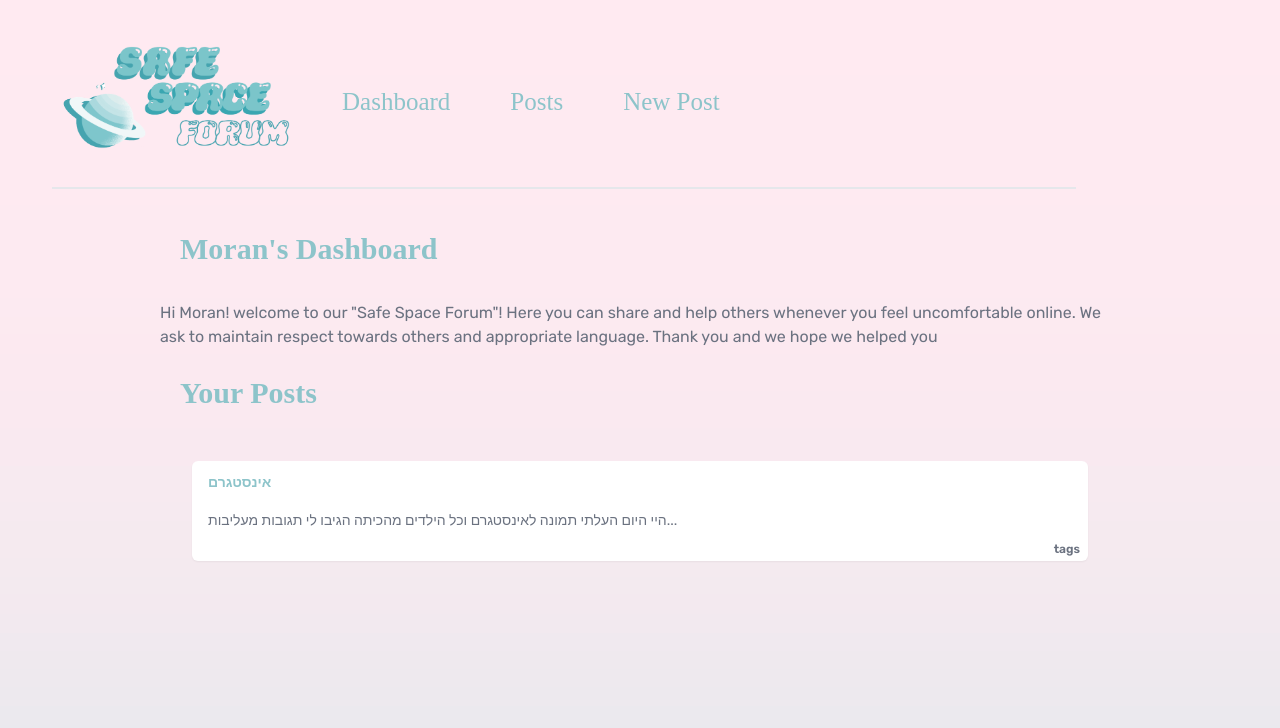
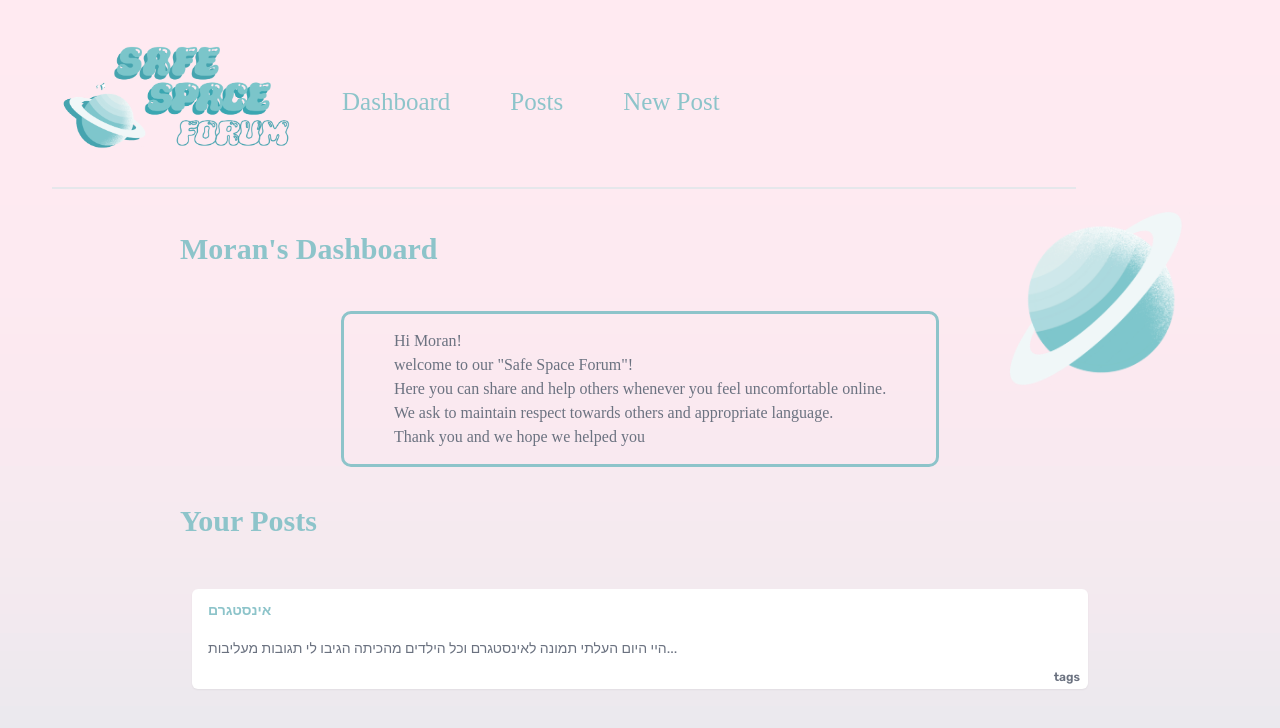
Before and after one commit to MoranHerzlinger/safe-space-forum-hackaton, a Next.js app: page / in a window 1280 px wide. Shown: the top 728 px of the page. Built offline with nearby package versions, Linux system fonts and the light colour scheme; data requests are answered from the project's data file.

Commit message:
design update

```diff
--- a/app/globals.css
+++ b/app/globals.css
@@ -174,3 +174,18 @@ form button {
   text-align: left;
   margin: 0 20px;
 }
+.try{ /*image*/
+  position: absolute; /* or absolute or fixed, depending on your layout */
+  z-index: 1;
+  width: 15%;
+  top: 25%;
+  right: 7%;
+}
+
+.text{ /*paragraph*/
+  position: relative;
+  border: solid #8dc4ca;
+  padding: 15px 50px;
+  border-radius: 10px;
+  font-family: cursive;
+}
--- a/app/page.jsx
+++ b/app/page.jsx
@@ -2,7 +2,8 @@ import Link from 'next/link';
 import { Suspense } from "react";
 import Loading from "./loading"
 import GetPostsByIdList from "./posts/PostByIdList"
-
+import Logo from './IMG_0126.png'
+import Image from 'next/image'
 
 function PostsById() {
   const userEmail = "shahaf@gmail.com"
@@ -26,11 +27,14 @@ export default function Home() {
 
   return (
     <main>
+
       <h2 className='headlines'>Moran's Dashboard</h2>
-      <div className="flex justify-center my-8">
-        <p>Hi Moran! welcome to our "Safe Space Forum"! Here you can share and help others whenever you feel uncomfortable online.
-          We ask to maintain respect towards others and appropriate language.
-          Thank you and we hope we helped you </p>
+      <div className="flex justify-center my-8" >
+          <Image className="try" src={Logo} />
+        <p style={{margin: "10px"}} className='text'>Hi Moran! <br/> welcome to our "Safe Space Forum"!<br/>
+        Here you can share and help others whenever you feel uncomfortable online.
+        <br/> We ask to maintain respect towards others and appropriate language.
+        <br/>Thank you and we hope we helped you </p>
       </div>
       {/* <div className="flex justify-center my-8">
         <Link href="/posts">
--- a/data/db.json
+++ b/data/db.json
@@ -2,7 +2,7 @@
   "posts": [
     {
       "id": "1",
-      "title":"אינסטגרם",
+      "title": "אינסטגרם",
       "body": "היי היום העלתי תמונה לאינסטגרם וכל הילדים מהכיתה הגיבו לי תגובות מעליבות",
       "tags": "fishing",
       "user_email": "shahaf@gmail.com"
@@ -14,6 +14,12 @@
       "postId": "1",
       "body": "תתעלמי מהם!! הם ממש לא בסדר. אולי תראי למחנכת בבית ספר שתדבר עם הילדים?",
       "user_email": ""
+    },
+    {
+      "id": "3b45",
+      "postId": "1",
+      "body": "אל תקשיבי להם!!!! את הכי יפה בעטךם",
+      "user_email": "moran@besafe.dev"
     }
   ]
 }
```
Also changed, not shown: app/IMG_0126.png (added), app/icon.png (added).
